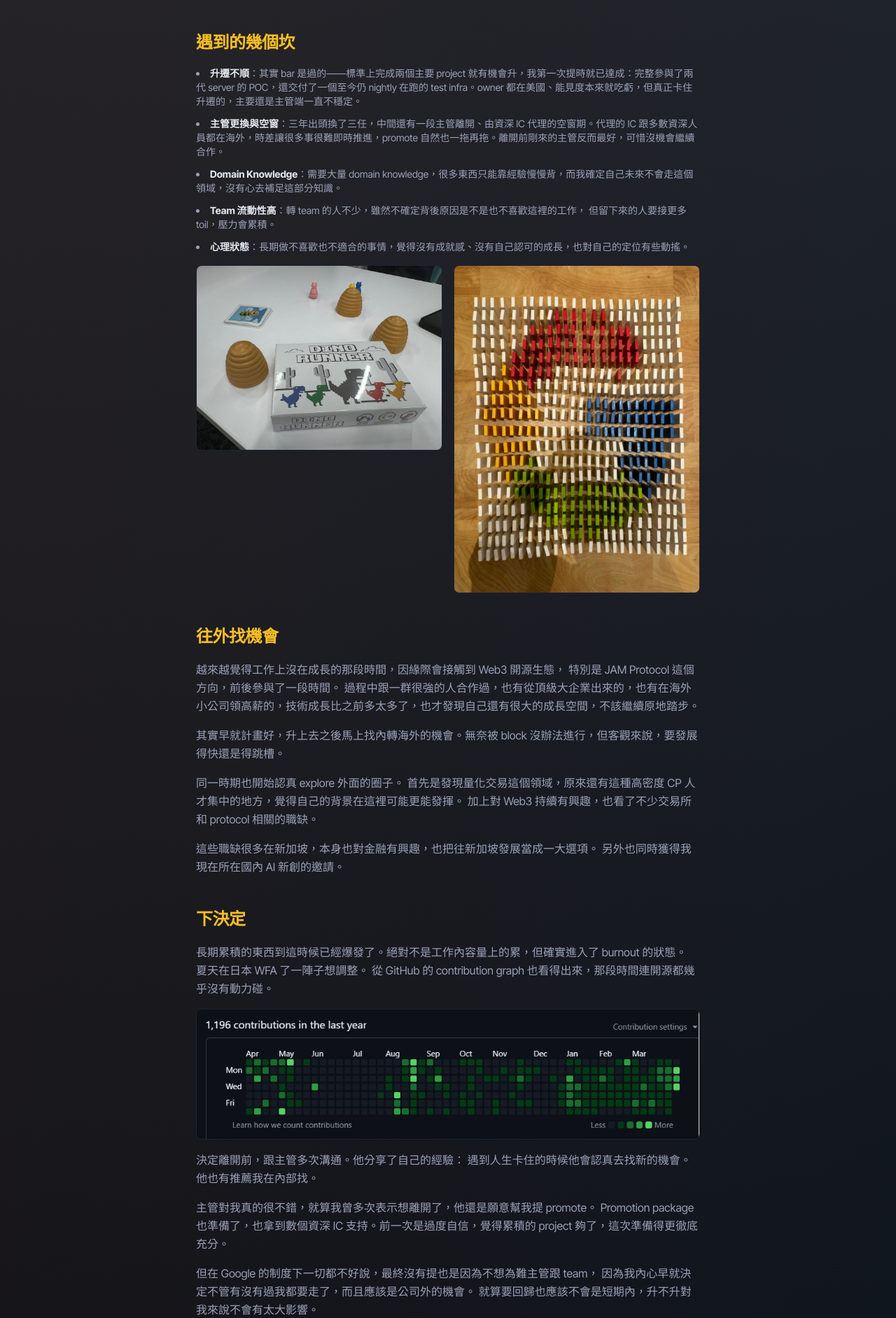
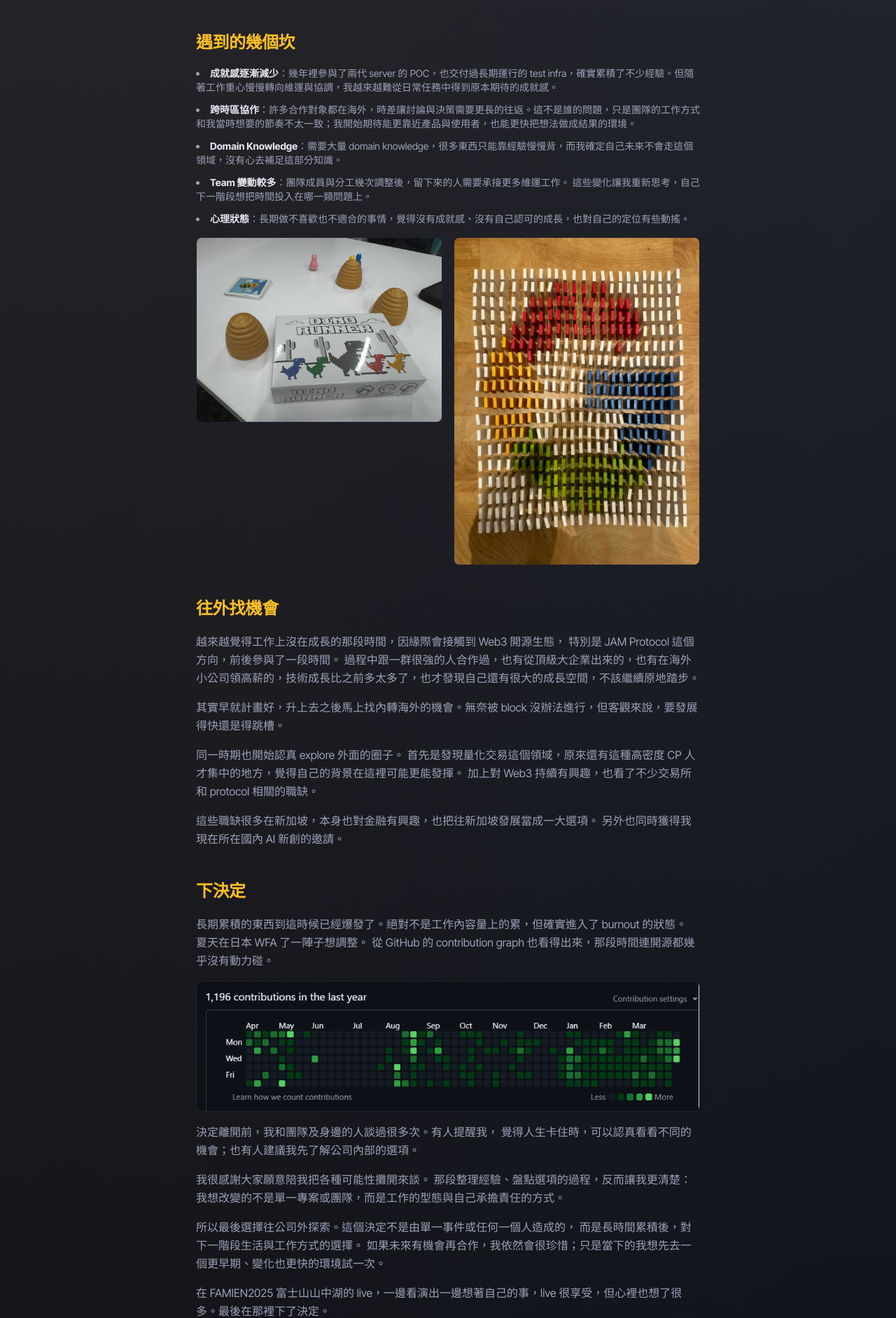
Before and after one commit to HanaYukii/hanayukii-site, a Next.js app: page /blog/leaving-google in a window 1280 px wide. Shown: the part 2759-4643 px from the top of the page at 70% size. Built offline with nearby package versions, Linux system fonts and the light colour scheme.

Commit message:
Revise leaving Google post

```diff
--- a/src/app/blog/leaving-google/page.tsx
+++ b/src/app/blog/leaving-google/page.tsx
@@ -171,17 +171,17 @@ export default function LeavingGoogle() {
           <div className="space-y-4">
             <ul className="list-inside list-disc space-y-3 text-sm">
               <li>
-                <strong>升遷不順</strong>：其實 bar 是過的——標準上完成兩個主要 project 就有機會升，我第一次提時就已達成：完整參與了兩代 server 的 POC，還交付了一個至今仍 nightly 在跑的 test infra。owner 都在美國、能見度本來就吃虧，但真正卡住升遷的，主要還是主管端一直不穩定。
+                <strong>成就感逐漸減少</strong>：幾年裡參與了兩代 server 的 POC，也交付過長期運行的 test infra，確實累積了不少經驗。但隨著工作重心慢慢轉向維運與協調，我越來越難從日常任務中得到原本期待的成就感。
               </li>
               <li>
-                <strong>主管更換與空窗</strong>：三年出頭換了三任，中間還有一段主管離開、由資深 IC 代理的空窗期。代理的 IC 跟多數資深人員都在海外，時差讓很多事很難即時推進，promote 自然也一拖再拖。離開前剛來的主管反而最好，可惜沒機會繼續合作。
+                <strong>跨時區協作</strong>：許多合作對象都在海外，時差讓討論與決策需要更長的往返。這不是誰的問題，只是團隊的工作方式和我當時想要的節奏不太一致；我開始期待能更靠近產品與使用者，也能更快把想法做成結果的環境。
               </li>
               <li>
                 <strong>Domain Knowledge</strong>：需要大量 domain knowledge，很多東西只能靠經驗慢慢背，而我確定自己未來不會走這個領域，沒有心去補足這部分知識。
               </li>
               <li>
-                <strong>Team 流動性高</strong>：轉 team 的人不少，雖然不確定背後原因是不是也不喜歡這裡的工作，
-                但留下來的人要接更多 toil，壓力會累積。
+                <strong>Team 變動較多</strong>：團隊成員與分工幾次調整後，留下來的人需要承接更多維運工作。
+                這些變化讓我重新思考，自己下一階段想把時間投入在哪一類問題上。
               </li>
               <li>
                 <strong>心理狀態</strong>：長期做不喜歡也不適合的事情，覺得沒有成就感、沒有自己認可的成長，也對自己的定位有些動搖。
@@ -237,17 +237,17 @@ export default function LeavingGoogle() {
               />
             </p>
             <p>
-              決定離開前，跟主管多次溝通。他分享了自己的經驗：
-              遇到人生卡住的時候他會認真去找新的機會。他也有推薦我在內部找。
+              決定離開前，我和團隊及身邊的人談過很多次。有人提醒我，
+              覺得人生卡住時，可以認真看看不同的機會；也有人建議我先了解公司內部的選項。
             </p>
             <p>
-              主管對我真的很不錯，就算我曾多次表示想離開了，他還是願意幫我提 promote。
-              Promotion package 也準備了，也拿到數個資深 IC 支持。前一次是過度自信，覺得累積的 project 夠了，這次準備得更徹底充分。
+              我很感謝大家願意陪我把各種可能性攤開來談。
+              那段整理經驗、盤點選項的過程，反而讓我更清楚：我想改變的不是單一專案或團隊，而是工作的型態與自己承擔責任的方式。
             </p>
             <p>
-              但在 Google 的制度下一切都不好說，最終沒有提也是因為不想為難主管跟 team，
-              因為我內心早就決定不管有沒有過我都要走了，而且應該是公司外的機會。
-              就算要回歸也應該不會是短期內，升不升對我來說不會有太大影響。
+              所以最後選擇往公司外探索。這個決定不是由單一事件或任何一個人造成的，
+              而是長時間累積後，對下一階段生活與工作方式的選擇。
+              如果未來有機會再合作，我依然會很珍惜；只是當下的我想先去一個更早期、變化也更快的環境試一次。
             </p>
             <p>
               在 FAMIEN2025 富士山山中湖的 live，一邊看演出一邊想著自己的事，live 很享受，但心裡也想了很多。最後在那裡下了決定。
@@ -345,7 +345,7 @@ export default function LeavingGoogle() {
             <ul className="list-inside list-disc space-y-2 text-sm">
               <li>有機會從零建不少系統與 infra，參與面向比以前廣很多，也補足了大量技術</li>
               <li>演算法、邏輯、數學這些長處，終於都派得上用場</li>
-              <li>職級與角色給了說話、做決策的底氣</li>
+              <li>更完整的責任範圍，讓我有更多參與討論與做決策的機會</li>
               <li>AI 工具的使用自由度更大</li>
               <li>整體上更多自由度與空間</li>
             </ul>
```
